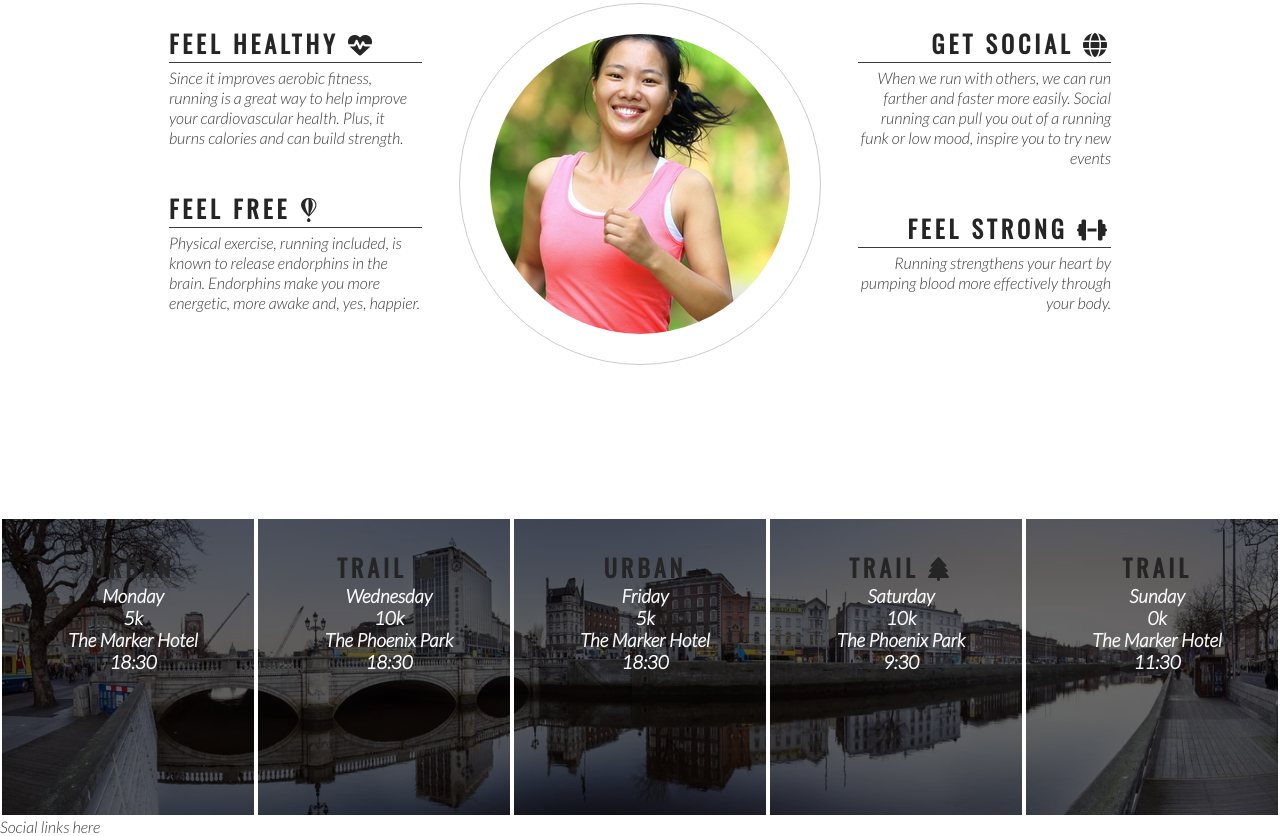
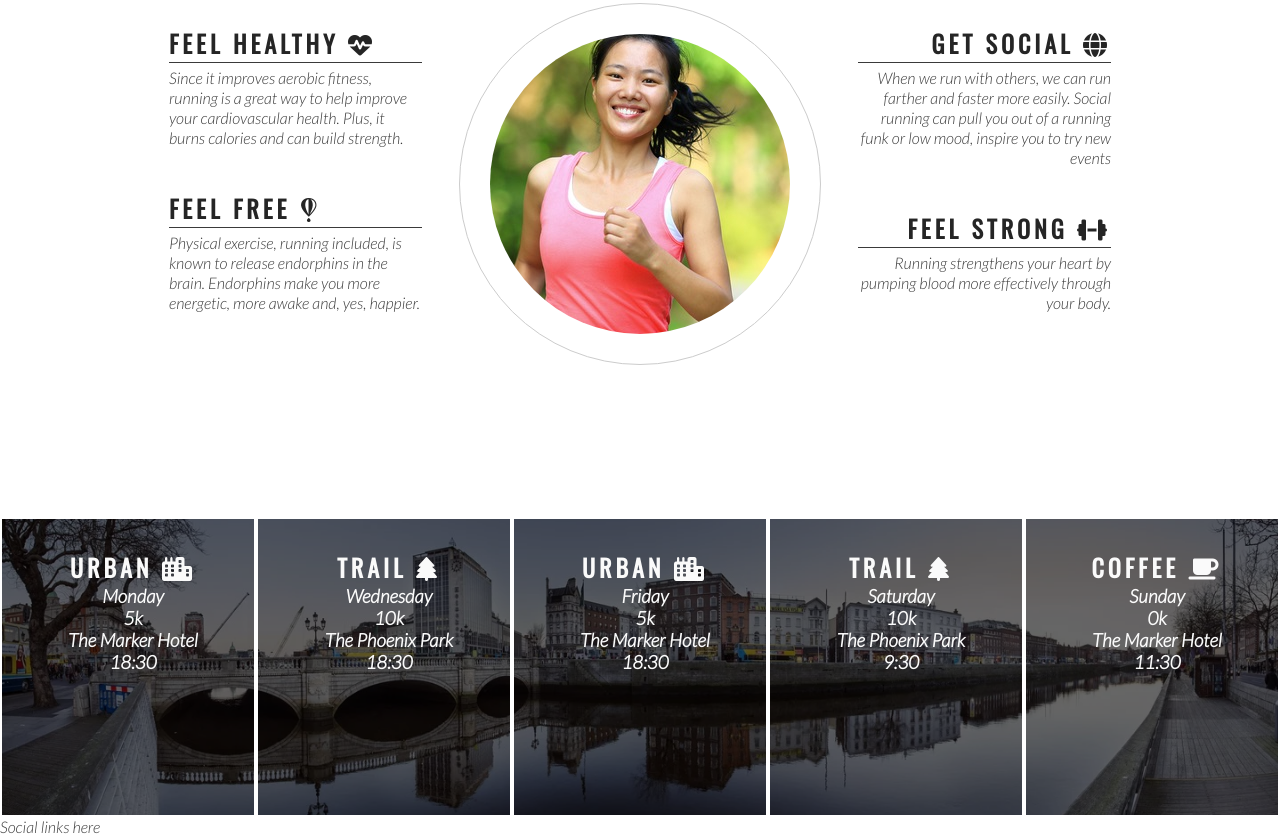
Before and after one commit to Matex600/love-running-matt, a plain HTML site: page index.html in a window 1280 px wide. Shown: the part 778-1614 px from the top of the page. Drawn offline with nearby package versions, Linux system fonts and the light colour scheme.

Commit message:
style time panels add icons

```diff
--- a/assets/css/style.css
+++ b/assets/css/style.css
@@ -206,3 +206,7 @@ hr {
     border: 2px solid white;
     box-sizing: border-box;
 }
+
+#times h2 {
+   color: #fafafa;
+}
--- a/index.html
+++ b/index.html
@@ -82,7 +82,7 @@
     </section>
     <section id="times">
         <div>
-            <h2>Urban</h2>
+            <h2>Urban <i class="fas fa-city"></i></h2>
             <h3>Monday</h3>
             <h3>5k</h3>
             <h3>The Marker Hotel</h3>
@@ -96,7 +96,7 @@
             <h3>18:30</h3>
         </div>
         <div>
-            <h2>Urban</h2>
+            <h2>Urban <i class="fas fa-city"></i></h2>
             <h3>Friday</h3>
             <h3>5k</h3>
             <h3>The Marker Hotel</h3>
@@ -110,7 +110,7 @@
             <h3>9:30</h3>
         </div>
         <div>
-            <h2>Trail</h2>
+            <h2>Coffee <i class="fas fa-coffee"></i></h2>
             <h3>Sunday</h3>
             <h3>0k</h3>
             <h3>The Marker Hotel</h3>
```
